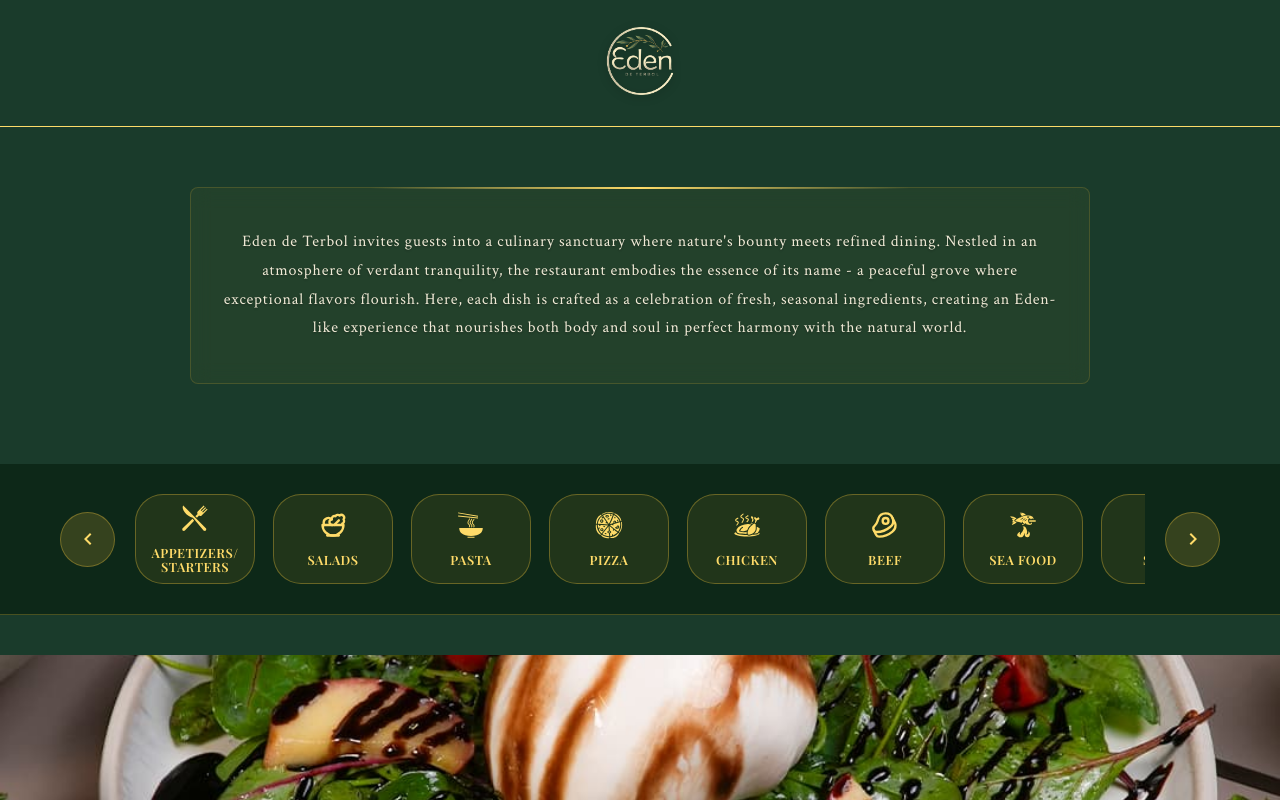
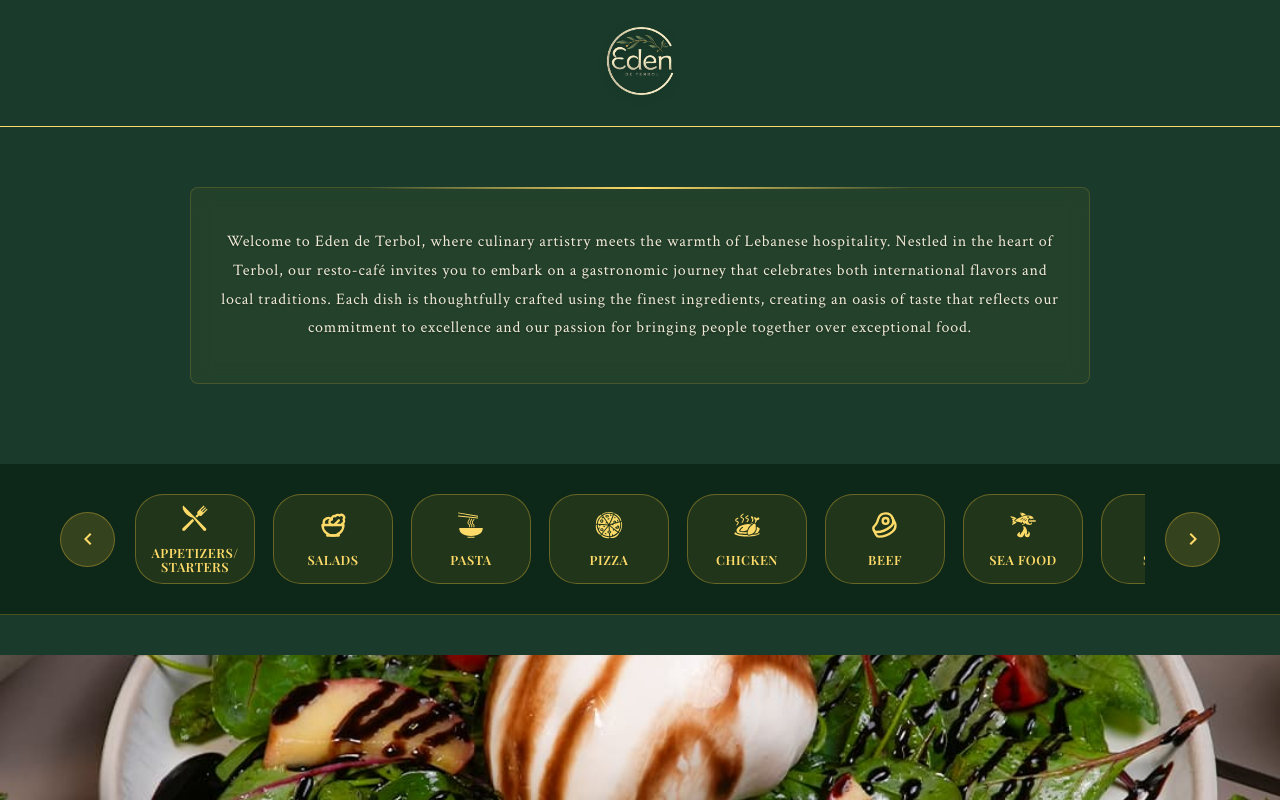
Before and after one commit to Nouhad122/eden-de-terbol, a React (Vite) app in the folder eden-de-terbol-menu/: page / in a window 1280 px wide. Shown: the top 800 px of the page. Built offline with nearby package versions, Linux system fonts and the light colour scheme.

Commit message:
edited the description

```diff
--- a/eden-de-terbol-menu/src/Pages/Menu/Menu.jsx
+++ b/eden-de-terbol-menu/src/Pages/Menu/Menu.jsx
@@ -41,11 +41,11 @@ const Menu = () => {
     <div className={styles.menuContainer}>
       <div className={styles.restaurantDescription}>
         <p>
-        Eden de Terbol invites guests into a culinary sanctuary where nature's bounty meets refined dining.
-         Nestled in an atmosphere of verdant tranquility, the restaurant embodies the essence of its name - a peaceful
-          grove where exceptional flavors flourish. Here, each dish is crafted as a celebration of fresh,
-           seasonal ingredients, creating an Eden-like experience that nourishes both body and soul in
-            perfect harmony with the natural world.
+        Welcome to Eden de Terbol, where culinary artistry meets the warmth of Lebanese hospitality.
+         Nestled in the heart of Terbol, our resto-café invites you to embark on a gastronomic journey
+          that celebrates both international flavors and local traditions. Each dish is thoughtfully
+           crafted using the finest ingredients, creating an oasis of taste that reflects our commitment
+            to excellence and our passion for bringing people together over exceptional food.
         </p>
       </div>
 
```
